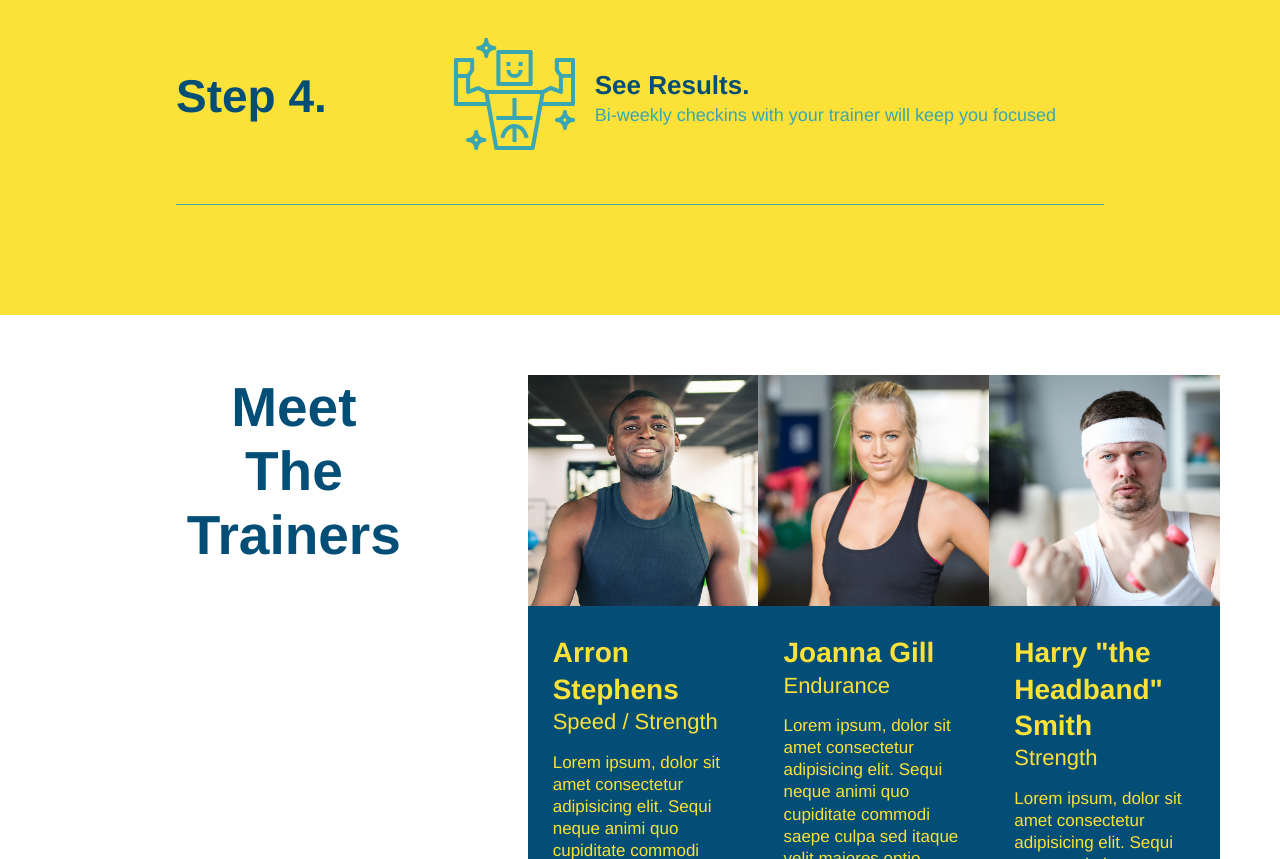
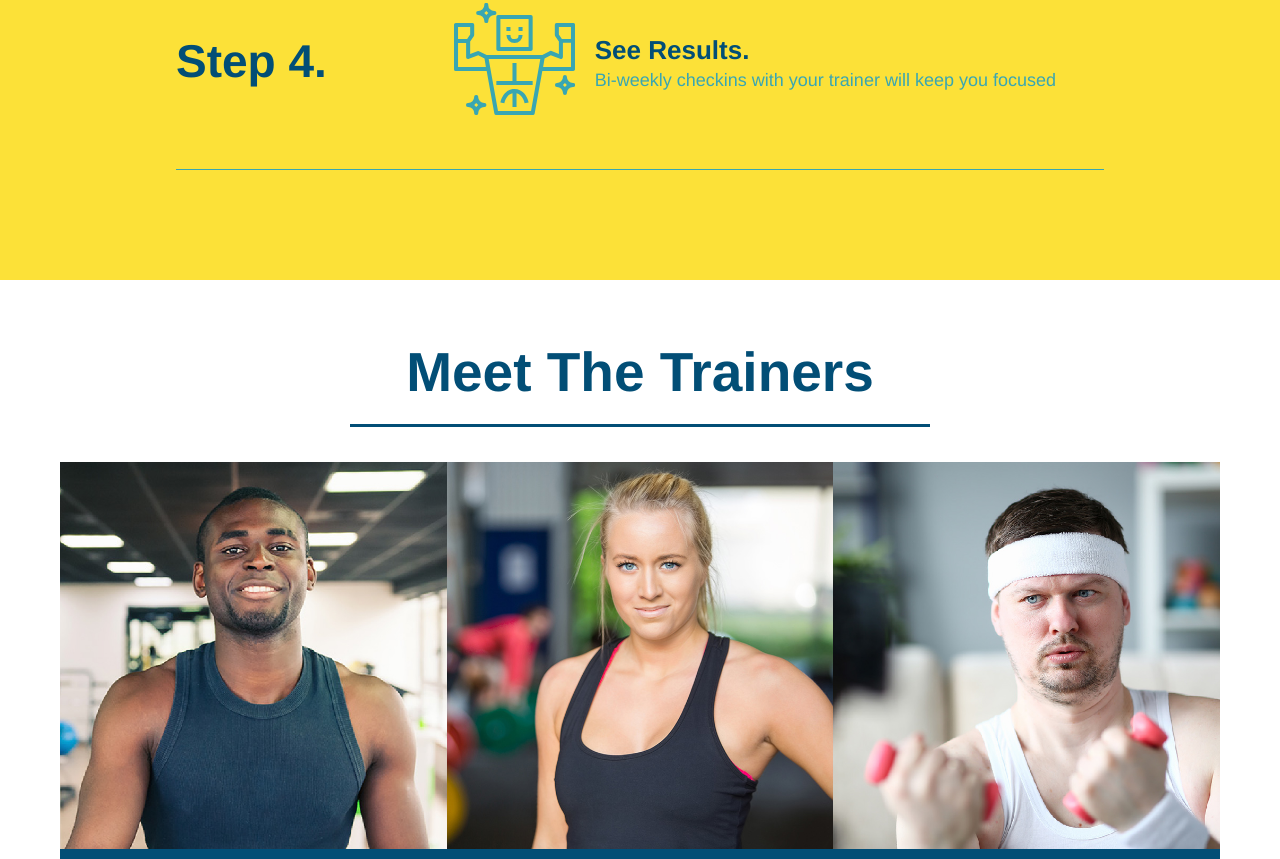
Before and after one commit to martaniz/run-buddy, a plain HTML site: page index.html in a window 1280 px wide. Shown: the part 1941-2800 px from the top of the page. Drawn offline with Linux system fonts and the light colour scheme.

Commit message:
meet the trainers flex

```diff
--- a/assets/css/style.css
+++ b/assets/css/style.css
@@ -186,15 +186,6 @@ section {
 }
 
 
-.section-title {
-    font-size: 55px;
-    color: #024e76;
-    border-bottom: 3px solid;
-    padding-bottom: 20px;
-    text-align: center;
-    margin: 0 auto 35px auto;
-    width: 50%;
-}
 
 .primary-border {
     border-color: #fce138;
@@ -292,7 +283,7 @@ section {
 }
 
 .flex-row {
-    display: flex;
+    display: ;
 }
 
 .trainer-bio h3 {
--- a/index.html
+++ b/index.html
@@ -161,8 +161,11 @@
         </div>
         </section>
 
+
+
+
         <!--"Meet the Trainers section"-->
-        <section id="your-trainers" class="trainers">
+        <section id="your-trainers">
             <div class="flex-row">
                 <h2 class="section-title primary-border">
                     Meet The Trainers
@@ -170,7 +173,7 @@
             </div>
 
             <!--first trainer-->
-
+       <div class="trainers">
             <article class="trainer">
                 <img src="assets/images/trainer-1.jpg" alt="Arron Stephens in his workout clothes, ready to pump iron" />
                 <div class="trainer-bio">
@@ -200,8 +203,8 @@
             <!-- third trainer bio -->
             <article class="trainer">
                 <img src="./assets/images/trainer-3.jpg" alt="Harry Smith wearing a headband and lifting comically small pink weights" />
-                <div class="trainer-bio ">
-                    <h3 class="trainer-name">Harry "the Headband" Smith</h3>
+                <div class="trainer-bio">
+                    <h3 class="trainer-name">Harry "The Headband" Smith</h3>
                     <h4 class="trainer-role">Strength</h4>
                     <p>
                         Lorem ipsum, dolor sit amet consectetur adipisicing elit. Sequi neque animi quo cupiditate commodi saepe culpa sed
@@ -209,7 +212,7 @@
                     </p>
                 </div>
             </article>
-
+</div>
         </section>
 
         <!--"reach out" section-->
```
